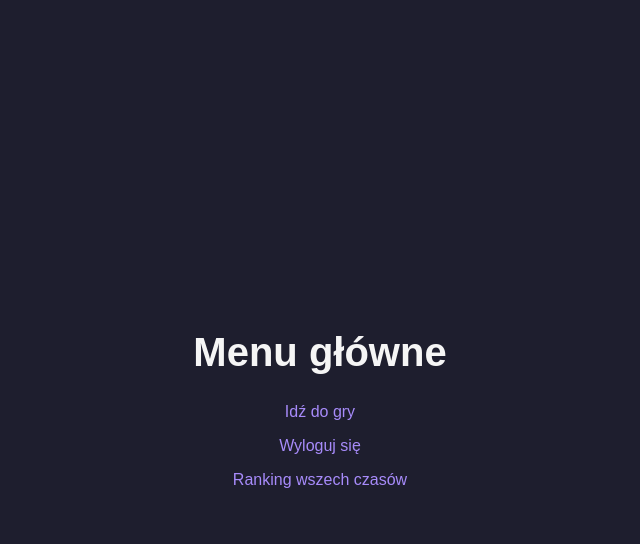
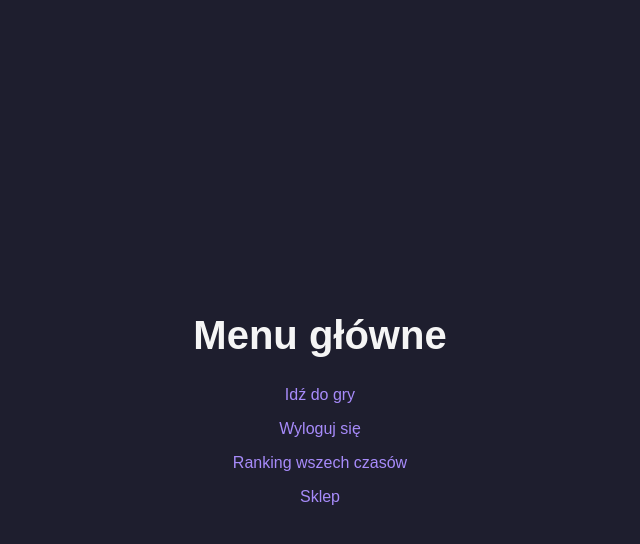
Before and after one commit to wiktokgames/login-gra, a Flask app: page /menu in a window 1280 px wide. Shown: the top 544 px of the page, without its empty margins (320-960 px from the left). Run offline with Flask 3, Linux system fonts and the light colour scheme; a user stored in the database is signed in; some libraries are stand-ins or nearby versions.

Commit message:
jeste zjebem

```diff
--- a/templates/menu.html
+++ b/templates/menu.html
@@ -11,6 +11,7 @@
         <p><a href="/gra">Idź do gry</a></p>
         <p><a href="/logout">Wyloguj się</a></p>
         <p><a href="/ranking">Ranking wszech czasów</a></p>
+        <p><a href="/sklep">Sklep</a></p>
     {% else %}
         <p><a href="/login">Zaloguj się</a></p>
         <p><a href="/register">Zarejestruj się</a></p>
```
